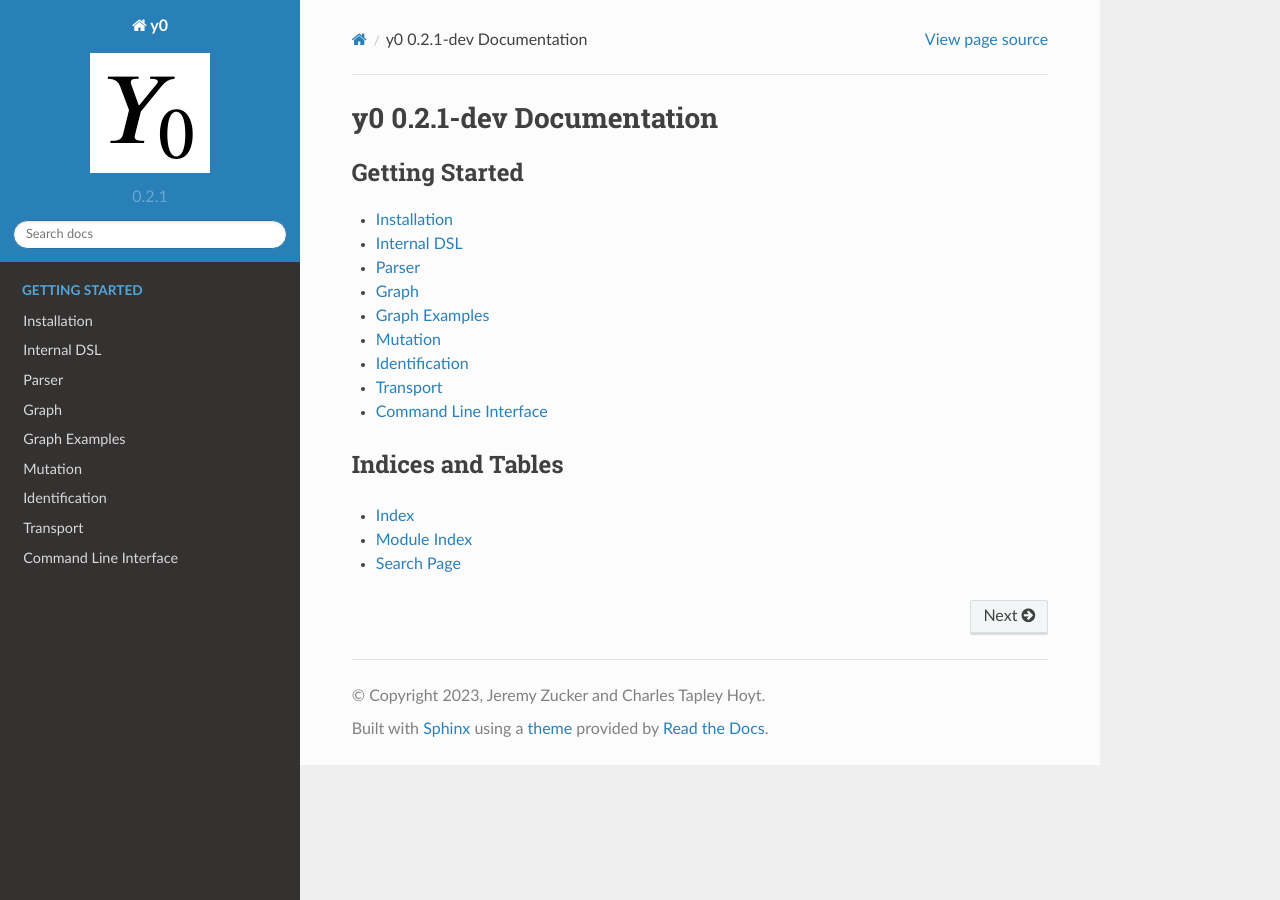
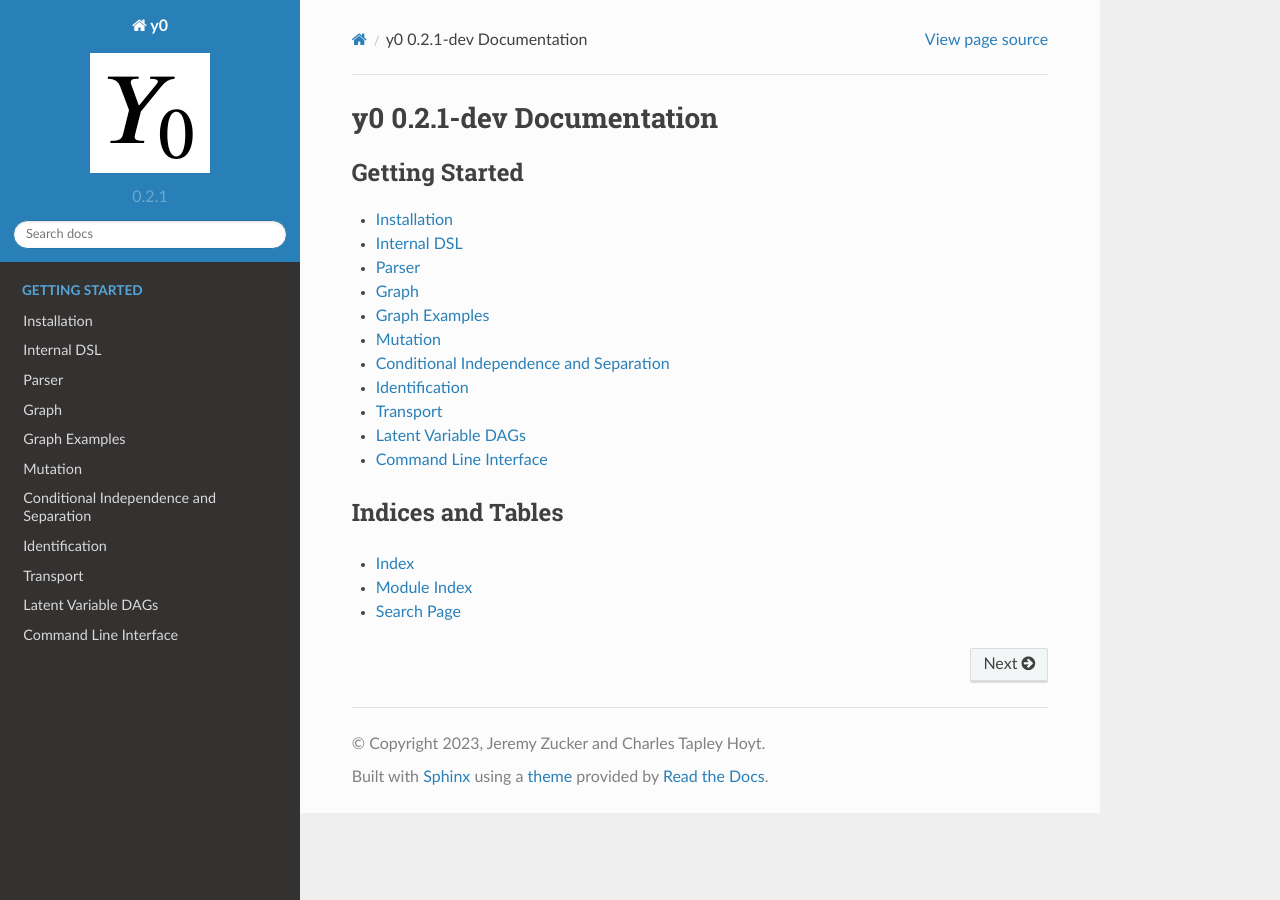
Before and after one commit to y0-causal-inference/y0, a Sphinx documentation site: the page built from docs/source/index.rst, in a window 1280 px wide. Built offline with Sphinx 7.4.7 and the Read the Docs theme 2.0.0, drawn with Linux system fonts in a browser that asks for light colours.

Commit message:
Update docs

```diff
--- a/docs/source/identification.rst
+++ b/docs/source/identification.rst
@@ -1,4 +1,4 @@
 Identification
 ==============
-.. automodule:: y0.identify
+.. automodule:: y0.algorithm.identify
     :members:
--- a/docs/source/index.rst
+++ b/docs/source/index.rst
@@ -12,8 +12,10 @@ y0 |release| Documentation
    graph
    examples
    mutation
+   conditional_independence
    identification
    transport
+   lvdags
    cli
 
 Indices and Tables
--- /dev/null
+++ b/docs/source/lvdags.rst
@@ -0,0 +1,7 @@
+Latent Variable DAGs
+====================
+.. automodule:: y0.algorithm.simplify_latent
+    :members:
+
+.. automodule:: y0.algorithm.taheri_design
+    :members:
```
Also changed, not shown: docs/source/conditional_independence.rst (added, +10 -0 lines), 6 other files.
